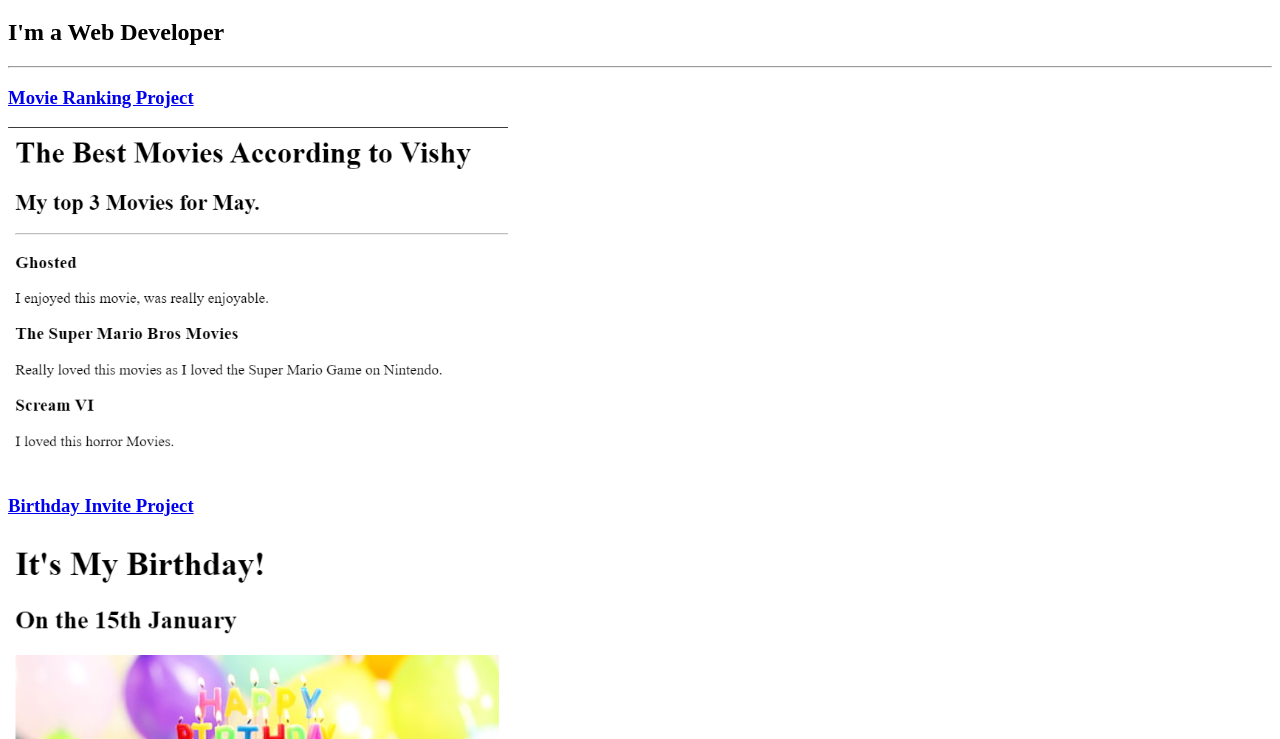
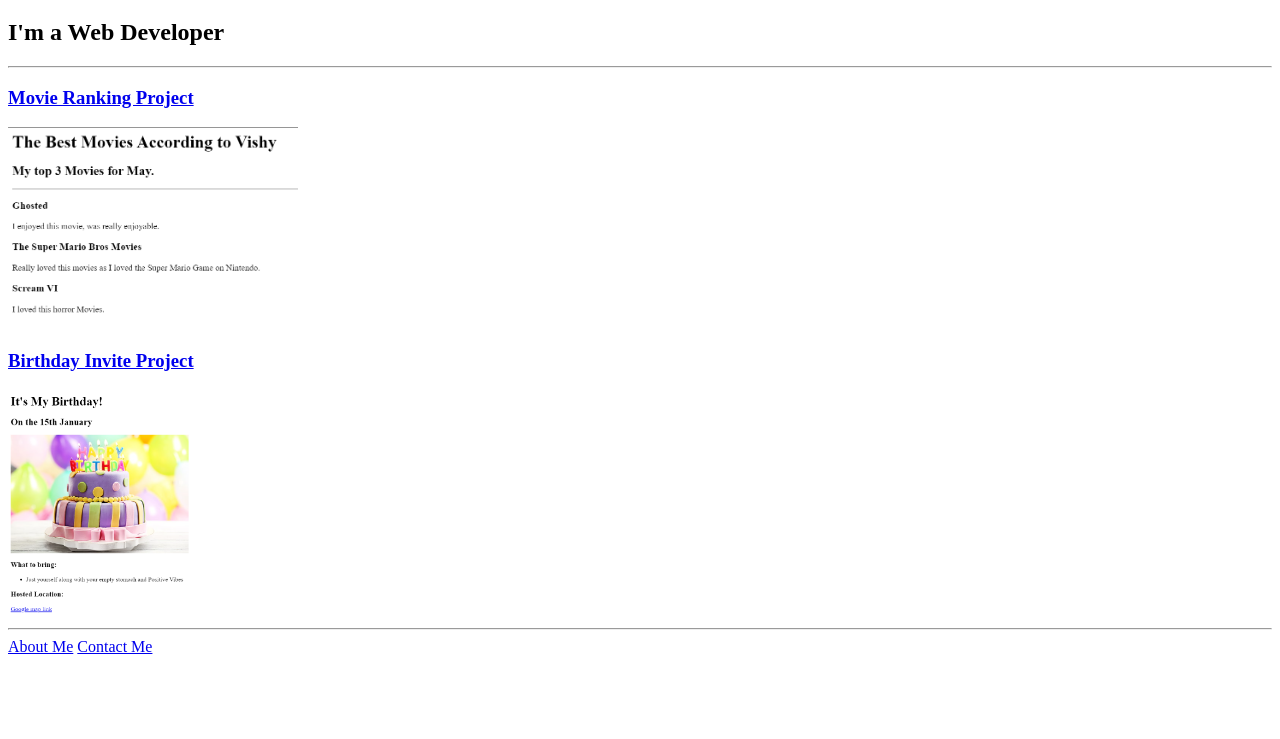
Before and after one commit to Just-Vishy/Web-Development-Projects, a plain HTML site: page 4.3 HTML Porfolio Project/index.html in a window 1280 px wide. Shown: the part 61-800 px from the top of the page. Drawn offline with Linux system fonts and the light colour scheme.

Commit message:
Update index.html

```diff
--- a/4.3 HTML Porfolio Project/index.html
+++ b/4.3 HTML Porfolio Project/index.html
@@ -14,10 +14,10 @@
     <hr>
 
     <h3><a href="./public/movie-ranking.html">Movie Ranking Project</a></h3>
-    <img src="./assets/images/my-movie_ranking.png" alt="screenshot of my movie ranking" width="500"/>
+    <img src="./assets/images/my-movie_ranking.png" alt="screenshot of my movie ranking" height="200"/>
 
     <h3><a href="./public/birthday-invite.html">Birthday Invite Project</a></h3>
-    <img src="./assets/images/my-birthday_invite.png" alt="screenshot of my birthday invite" width="500"/>
+    <img src="./assets/images/my-birthday_invite.png" alt="screenshot of my birthday invite" height="225"/>
 
     <hr>
 
```
